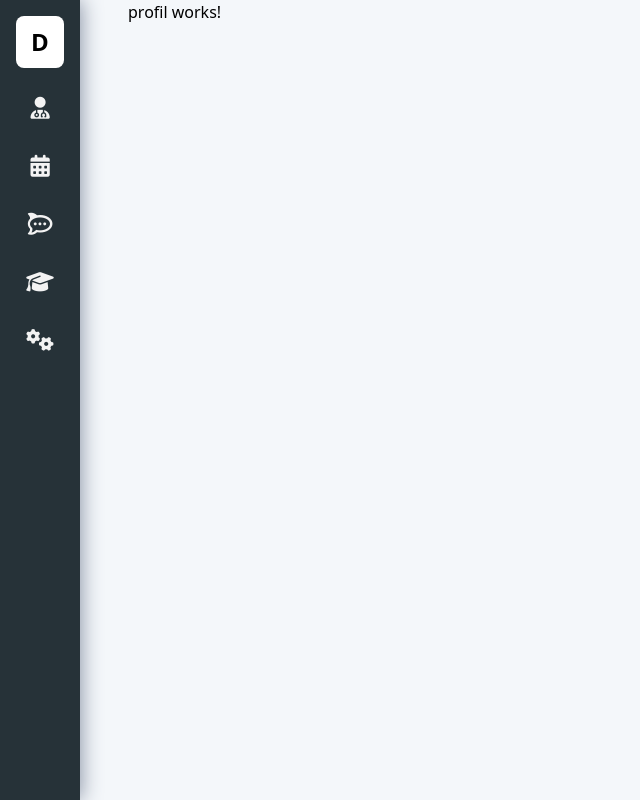
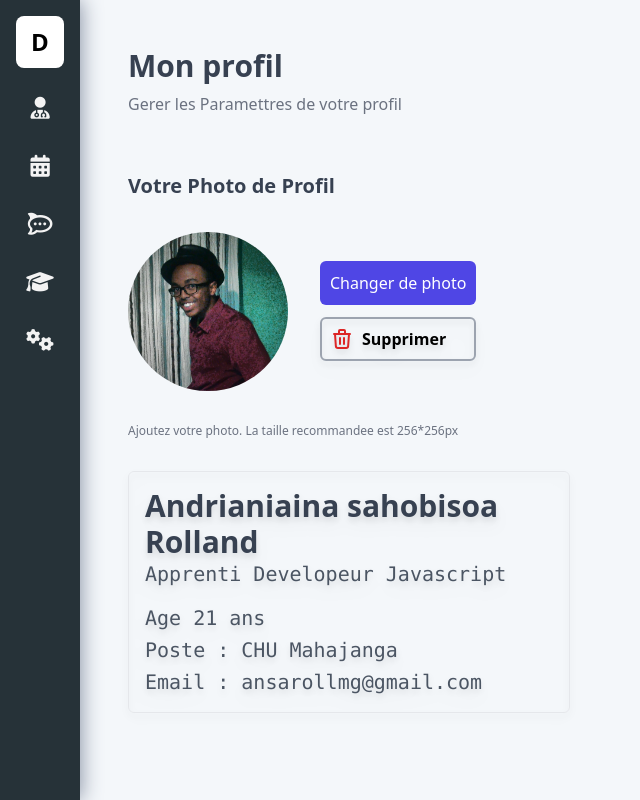
Before and after one commit to ansaroll/SVS_F, an Angular app: page /doctorant in a window 1280 px wide. Shown: the whole page, without its empty margins (0-640 px from the left). Built offline with nearby package versions, Linux system fonts and the light colour scheme.

Commit message:
front profil doctorant 1.0

```diff
--- a/src/app/doctorant/components/chats/chats.component.html
+++ b/src/app/doctorant/components/chats/chats.component.html
@@ -620,7 +620,7 @@
         <div class="ml-2 font-bold text-2xl">Profil</div>
       </div>
       <div
-        class="flex flex-col items-center bg-indigo-100 border border-gray-200 mt-4 w-full py-6 px-4 rounded-lg"
+        class="flex flex-col items-center bg-indigo-100 border border-gray-200 mt-4 w-full py-6 px-4 mr-8 rounded-lg"
       >
         <div class="h-20 w-20 rounded-full border overflow-hidden">
           <img
--- a/src/app/doctorant/components/profil/profil.component.html
+++ b/src/app/doctorant/components/profil/profil.component.html
@@ -1 +1,46 @@
-<p>profil works!</p>
+<div>
+
+
+    <div class="space-y-2 pt-12">
+        <h1 class="font-semibold text-3xl text-gray-700">Mon profil</h1>
+        <p class="font-medium text-gray-500">Gerer les Paramettres de votre profil</p>
+    </div>
+
+    <div class="flex flex-col py-4 w-2/5  mt-10 space-y-8">
+        <h1 class="font-semibold text-xl text-gray-700">Votre Photo de Profil</h1>
+        <div class="flex flex-row items-center space-x-8">
+            <!-- <picture></picture> not supported by internet explorer -->
+            <img class="w-40 rounded-full" src="./assets/profils/rolland.jpg" alt="">
+            <div class="flex flex-col space-y-3">
+                <button class="btn bg-indigo-600 p-2.5 text-white rounded-md">Changer de photo</button>
+                <button class="flex flex-row items-center space-x-2 p-2 drop-shadow-lg rounded-md border-solid border-2 border-gray-400 font-semibold ">
+
+                    <svg xmlns="http://www.w3.org/2000/svg" class="h-6 w-6 text-red-600" fill="none" viewBox="0 0 24 24" stroke="currentColor" stroke-width="2">
+                      <path stroke-linecap="round" stroke-linejoin="round" d="M19 7l-.867 12.142A2 2 0 0116.138 21H7.862a2 2 0 01-1.995-1.858L5 7m5 4v6m4-6v6m1-10V4a1 1 0 00-1-1h-4a1 1 0 00-1 1v3M4 7h16" />
+                    </svg>
+
+                    <p>Supprimer</p>
+                </button>
+            </div>
+        </div>
+
+        <p class="font-medium text-xs text-gray-500">Ajoutez votre photo. La taille recommandee est 256*256px</p>
+
+        <div class="border space-y-4 p-4 w-full drop-shadow-lg rounded-md">
+            <div class="flex flex-col">
+                  <p class="font-semibold text-3xl text-gray-700">Andrianiaina sahobisoa Rolland</p>
+                  <p class="text-gray-600 text-xl font-mono"> Apprenti Developeur Javascript </p>
+            </div>
+            <div class="flex flex-col space-y-1 font-mono">
+                <p class="font-normal text-xl text-gray-600">Age 21 ans</p>
+                <p class="text-xl text-gray-600"> Poste : CHU Mahajanga  </p>
+                <p class="text-xl text-gray-600"> Email : ansarollmg@gmail.com </p>
+            </div>
+        </div>
+
+    </div>
+
+
+
+
+</div>
--- a/src/app/doctorant/components/sidenav/sidenav.component.html
+++ b/src/app/doctorant/components/sidenav/sidenav.component.html
@@ -1,7 +1,7 @@
 <div class="sidenav" [ngClass]="collapsed ? 'sidenav-collapsed' : '' ">
   <div class="logo-container">
     <button title="logo" class="logo" (click) = "toggleCollapse()">D</button>
-    <div class="logo-text" *ngIf="collapsed">ADMIN</div>
+    <div class="logo-text" *ngIf="collapsed">Doctorant</div>
     <button title="close" class="btn-close" *ngIf="collapsed" (click) = "closeSidenav()">
       <i class="fa-solid fa-xmark"></i>
     </button>
```
